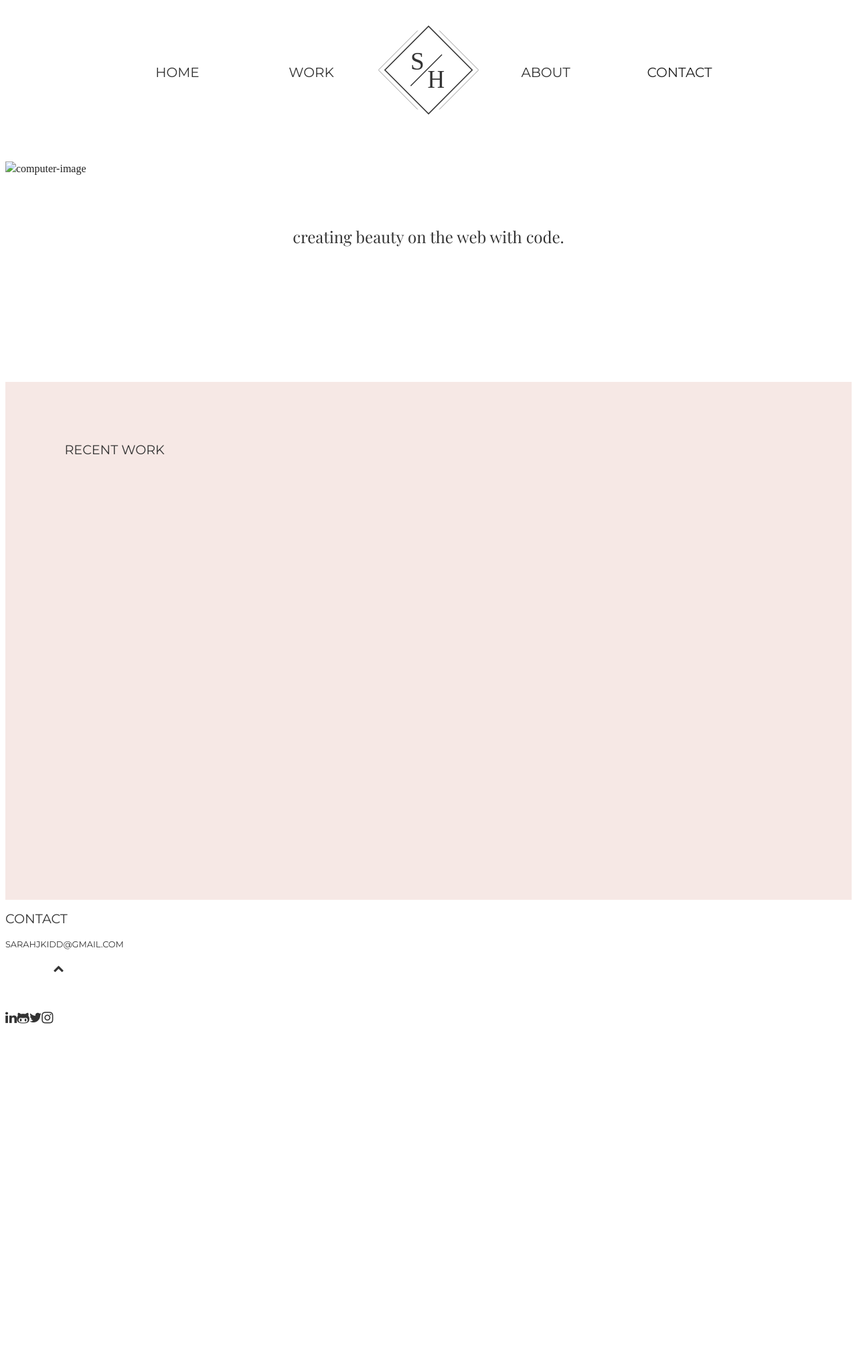
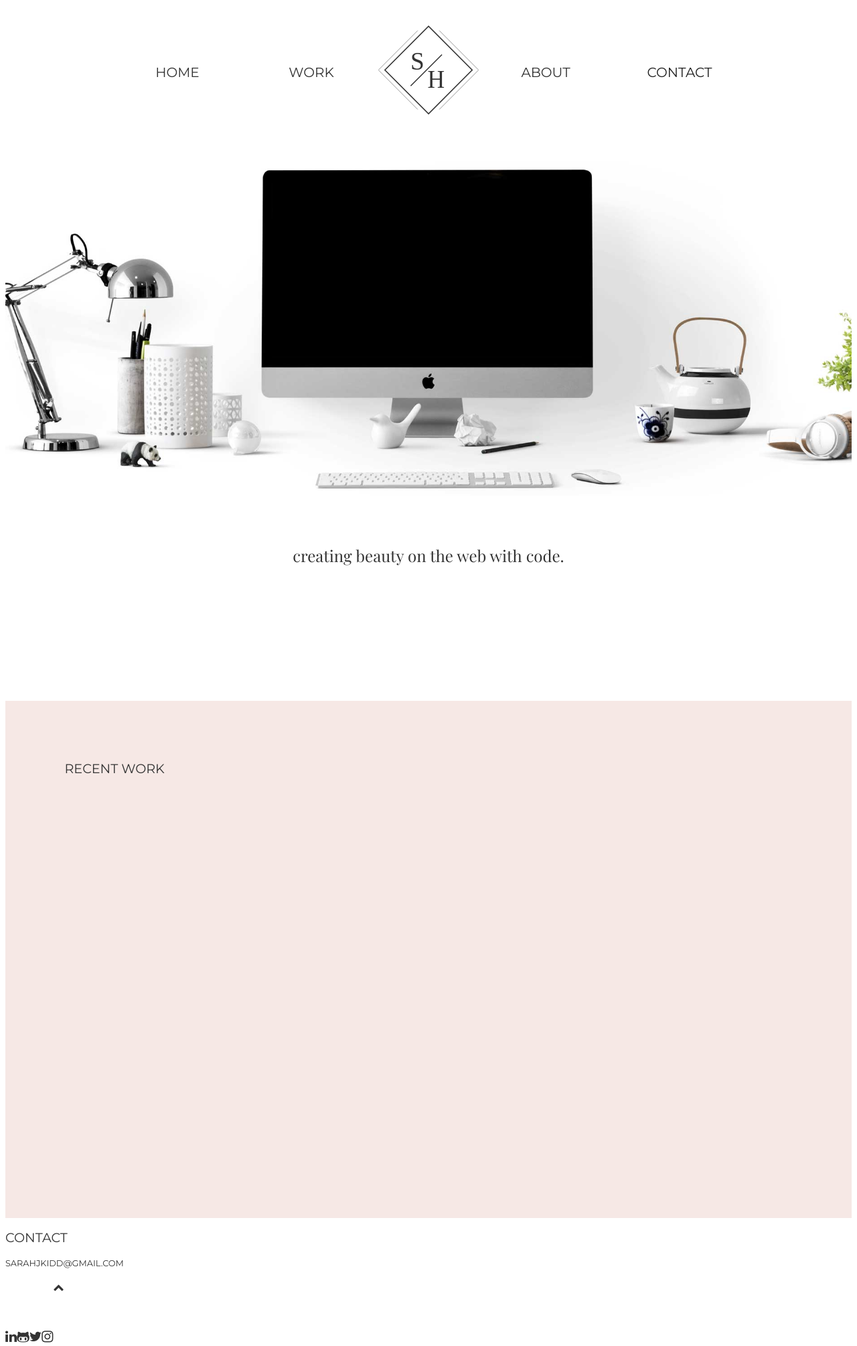
Before and after one commit to skiddhubbard/skiddhubbard.github.io, a Jekyll site: the page built from index.md, in a window 1280 px wide. Shown: the whole page at 67% size. Built offline with Jekyll 4.4.1, drawn with Linux system fonts in a browser that asks for light colours; before the commit the page ends 1533 px from its top, so only the background shows below that.

Commit message:
updated file path

```diff
--- a/_layouts/home.html
+++ b/_layouts/home.html
@@ -25,7 +25,7 @@ layout: default
 </div> -->
 
 <section id="home-link">
-      <img id="computer-image" src="img/computer-image.jpg" alt="computer-image"/>
+      <img id="computer-image" src="/assets/img/computer-image.jpg" alt="computer-image"/>
       <p id="tagline">creating beauty on the web with code.</p>
     </section>
     <section id="work-link">
```
